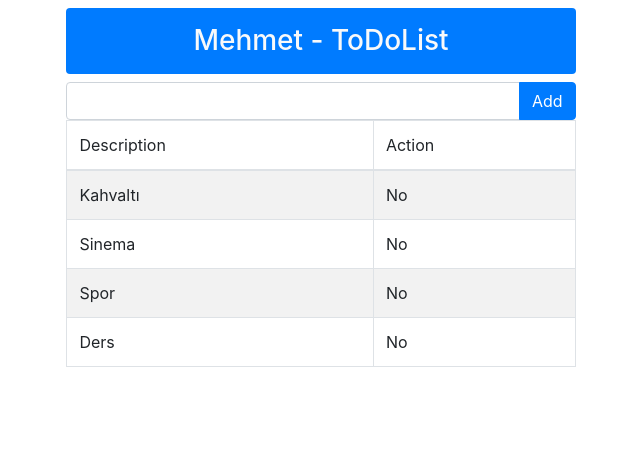
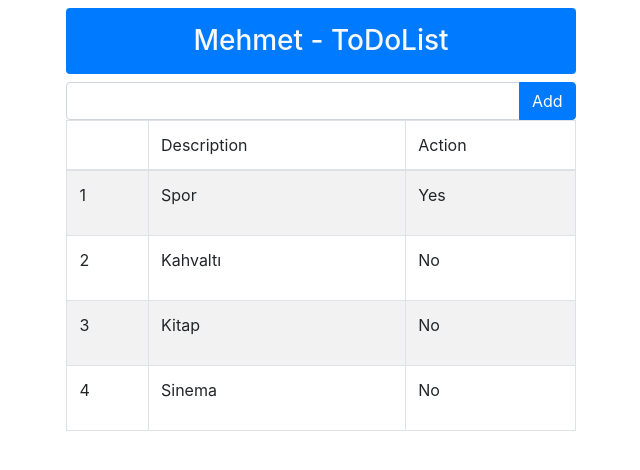
Before and after one commit to memo1093/ToDoApp, an Angular app: page / in a window 1280 px wide. Shown: the top 470 px of the page, without its empty margins (319-959 px from the left). Built offline with nearby package versions, Linux system fonts and the light colour scheme.

Commit message:
Lesson 4: Creating Models

```diff
--- a/src/app/app.component.html
+++ b/src/app/app.component.html
@@ -1,7 +1,7 @@
 
   <div class="row justify-content-center">
     <div class="col-md-5">
-      <h3 class="bg-primary rounded text-light text-center p-3">{{user}} - ToDoList</h3>
+      <h3 class="bg-primary rounded text-light text-center p-3">{{getName()}} - ToDoList</h3>
       <div class="input-group">
         <input type="text" class="form-control">
         <div class="input-group-append">
@@ -12,14 +12,24 @@
       <table class="table table-striped table-bordered">
         <thead>
           <tr>
+              <th></th>
             <td>Description</td>
             <td>Action</td>
           </tr>
         </thead>
         <tbody>
-            <tr *ngFor="let item of items">
+            <tr *ngFor="let item of getItems(); let i = index">
+                <td>{{ i+1 }}</td>
                 <td>{{ item.description }}</td>
-                <td>{{ item.action }}</td>
+                <td [ngSwitch]="item.action">
+                <p *ngSwitchCase="true">
+                    Yes
+                </p>
+                <p *ngSwitchCase="false">
+                    No
+                </p>
+
+                </td>
             </tr>
         </tbody>
       </table>
--- a/src/app/app.component.ts
+++ b/src/app/app.component.ts
@@ -1,4 +1,6 @@
 import { Component } from '@angular/core';
+import { Model } from "./model";
+
 
 @Component({
   selector: 'app-root',
@@ -6,11 +8,14 @@
   styleUrls: ['./app.component.css'],
 })
 export class AppComponent {
-  user = 'Mehmet';
-  items= [
-    { description: 'Kahvaltı', action: 'No' },
-    { description: 'Sinema', action: 'No' },
-    { description: 'Spor', action: 'No' },
-    { description: 'Ders', action: 'No' }
-  ];
+  title = "ToDoApp";
+  model = new Model();
+
+  getName(){
+    return this.model.user;
+  }
+  getItems(){
+    return this.model.items;
+  }
+
 }
--- /dev/null
+++ b/src/app/model.ts
@@ -0,0 +1,24 @@
+export class Model {
+  user;
+  items;
+
+  constructor() {
+    this.user = 'Mehmet';
+    this.items = [
+        new ToDoItem("Spor",true),
+        new ToDoItem("Kahvaltı",false),
+        new ToDoItem("Kitap",false),
+        new ToDoItem("Sinema",false)
+    ];
+  }
+}
+
+export class ToDoItem {
+  description;
+  action;
+
+  constructor(description, action) {
+    this.description = description;
+    this.action = action;
+  }
+}
```
